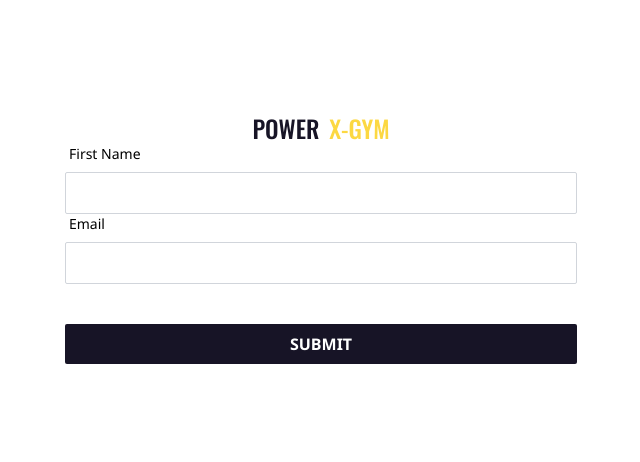
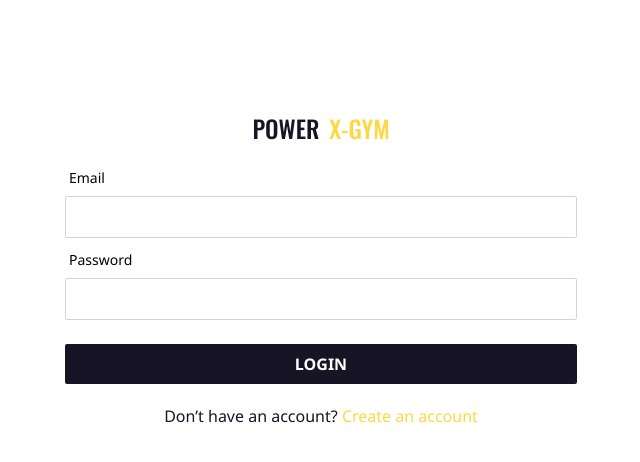
Before and after one commit to azimuddin2/power-x-gym-client, a React (Create React App) app: page /login in a window 1280 px wide. Shown: the top 462 px of the page, without its empty margins (319-959 px from the left). Built offline with nearby package versions, Linux system fonts and the light colour scheme.

Commit message:
login and signup form

```diff
--- a/package.json
+++ b/package.json
@@ -46,6 +46,6 @@
   },
   "devDependencies": {
     "@babel/plugin-proposal-private-property-in-object": "^7.21.11",
-    "tailwindcss": "^3.3.3"
+    "tailwindcss": "^3.4.1"
   }
 }
--- /dev/null
+++ b/src/pages/Login/Login/Login.css
@@ -0,0 +1,12 @@
+.form {
+    width: 40%;
+    margin: auto;
+}
+
+
+/* responsive mobile device */
+@media only screen and (max-width: 576px) {
+    .form{
+        width: 90%;
+    }
+}
--- a/src/pages/Login/Login/Login.js
+++ b/src/pages/Login/Login/Login.js
@@ -1,57 +1,56 @@
 import React from 'react';
 import { Link } from 'react-router-dom';
+import useTitle from '../../../hooks/useTitle';
+import './Login.css';
 
 const Login = () => {
+    useTitle('Login');
+
+    const handleSubmit = (event) => {
+        event.preventDefault();
+        const form = event.target;
+        const email = form.email.value;
+        const possword = form.password.value;
+    };
+
     return (
         <section className='my-28'>
-
-
-            <div>
-                <Link to="/">
-                    <p className="text-secondary uppercase text-2xl font-medium text-center font-family">
-                        Power <span className='text-primary ml-1'>x-gym</span>
-                    </p>
-                </Link>
-
-
-
-                <form className=' w-2/5 mx-auto'>
-
+            <Link to="/">
+                <p className="mb-6 text-secondary uppercase text-2xl font-medium text-center font-family">
+                    Power <span className='text-primary ml-1'>x-gym</span>
+                </p>
+            </Link>
+            <div className='form'>
+                {/* <h1 className='text-center text-3xl font-medium mb-6'>Login</h1> */}
+                <form onSubmit={handleSubmit}>
                     <div>
-                        <label htmlFor="first_name" className="block ml-1 mb-2 text-sm font-medium ">First Name</label>
+                        <label htmlFor="email" className="block ml-1 mb-2 text-sm font-medium">Email</label>
                         <input
-                            type="text"
-                            name='firstName'
+                            type="email"
+                            name="email"
                             className="border border-gray-300 text-gray-900 rounded-sm w-full p-2 focus:outline-none focus:border-primary focus:ring-1 focus:ring-primary "
                             required
                         />
                     </div>
-
-                    <div>
-                        <label htmlFor="email" className="block ml-1 mb-2 text-sm font-medium ">Email</label>
+                    <div className='mt-3'>
+                        <label htmlFor="password" className="block ml-1 mb-2 text-sm font-medium ">Password</label>
                         <input
-                            type="email"
-                            name='email'
+                            type="password"
+                            name='password'
                             className="border border-gray-300 text-gray-900 rounded-sm w-full p-2 focus:outline-none focus:border-primary focus:ring-1 focus:ring-primary "
                             required
                         />
                     </div>
-
-                    <div className=' flex justify-end mt-10'>
+                    <div className='mt-6'>
                         <input
-                            className=" w-full font-semibold uppercase py-2 text-base text-center rounded-sm bg-secondary text-neutral cursor-pointer"
+                            className="w-full font-semibold uppercase py-2 text-base text-center rounded-sm bg-secondary text-neutral cursor-pointer"
                             type="submit"
-                            value="Submit"
+                            value="Login"
                         />
                     </div>
-
-                </form >
-
-
+                </form>
+                <p className='text-center mt-5 text-secondary'>Don’t have an account? <Link to='/signup' className='text-primary'>Create an account</Link> </p>
             </div>
-
-
-
         </section>
     );
 };
--- a/src/pages/Login/SignUp/SignUp.js
+++ b/src/pages/Login/SignUp/SignUp.js
@@ -1,10 +1,65 @@
 import React from 'react';
+import useTitle from '../../../hooks/useTitle';
+import { Link } from 'react-router-dom';
 
 const SignUp = () => {
+    useTitle('SignUp');
+
+    const handleSubmit = (event) => {
+        event.preventDefault();
+        const form = event.target;
+        const name = form.name.value;
+        const email = form.email.value;
+        const possword = form.password.value;
+    };
+
     return (
-        <div>
-            <h1>SignUp</h1>
-        </div>
+        <section className='my-28'>
+            <Link to="/">
+                <p className="mb-6 text-secondary uppercase text-2xl font-medium text-center font-family">
+                    Power <span className='text-primary ml-1'>x-gym</span>
+                </p>
+            </Link>
+            <div className='form'>
+                <form onSubmit={handleSubmit}>
+                    <div className='mb-3'>
+                        <label htmlFor="name" className="block ml-1 mb-2 text-sm font-medium">Name</label>
+                        <input
+                            type="text"
+                            name="name"
+                            className="border border-gray-300 text-gray-900 rounded-sm w-full p-2 focus:outline-none focus:border-primary focus:ring-1 focus:ring-primary "
+                            required
+                        />
+                    </div>
+                    <div className='mb-3'>
+                        <label htmlFor="email" className="block ml-1 mb-2 text-sm font-medium">Email</label>
+                        <input
+                            type="email"
+                            name="email"
+                            className="border border-gray-300 text-gray-900 rounded-sm w-full p-2 focus:outline-none focus:border-primary focus:ring-1 focus:ring-primary "
+                            required
+                        />
+                    </div>
+                    <div>
+                        <label htmlFor="password" className="block ml-1 mb-2 text-sm font-medium ">Password</label>
+                        <input
+                            type="password"
+                            name='password'
+                            className="border border-gray-300 text-gray-900 rounded-sm w-full p-2 focus:outline-none focus:border-primary focus:ring-1 focus:ring-primary "
+                            required
+                        />
+                    </div>
+                    <div className='mt-6'>
+                        <input
+                            className="w-full font-semibold uppercase py-2 text-base text-center rounded-sm bg-secondary text-neutral cursor-pointer"
+                            type="submit"
+                            value="SignUp"
+                        />
+                    </div>
+                </form>
+                <p className='text-center mt-5 text-secondary'>Already have an account? <Link to='/login' className='text-primary'>Login</Link> </p>
+            </div>
+        </section>
     );
 };
 
```
Also changed, not shown: 1 other file (tests, documents, lock files or other folders).
